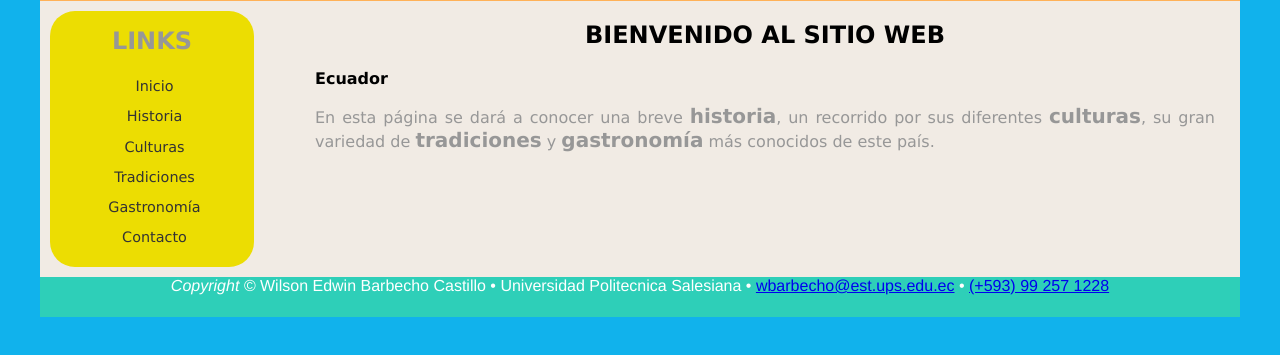
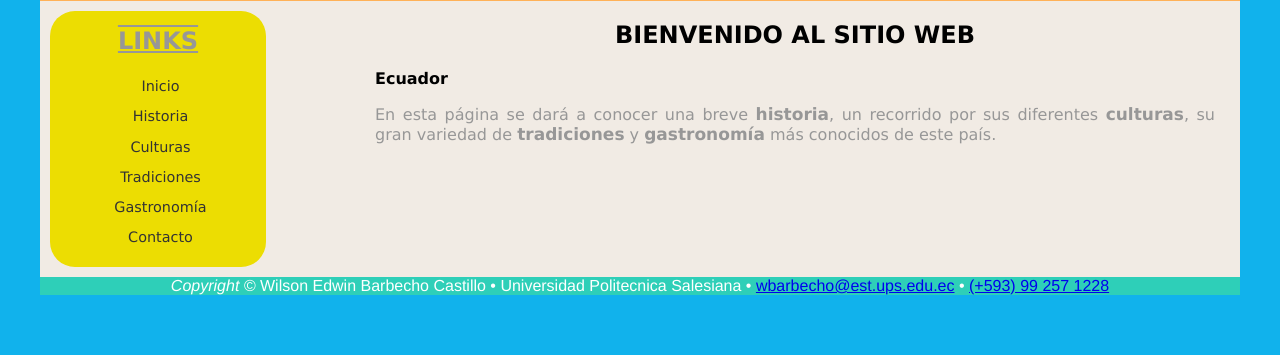
Before and after one commit to wbarbecho/Practica02-Mi-Sitio-Web-CSS, a plain HTML site: page index.html in a window 1280 px wide. Shown: the part 187-542 px from the top of the page. Drawn offline with Linux system fonts and the light colour scheme.

Commit message:
fix footer

```diff
--- a/css/dos_columnas.css
+++ b/css/dos_columnas.css
@@ -8,7 +8,7 @@
   border-radius: 25px;
   margin: 10px;
   background-color: #ecdd02;
-  width: 17%;
+  width: 18%;
   height: fit-content;
   float: left;
   display: block;
@@ -16,7 +16,7 @@
 .contenido {
   margin-right: 25px;
   text-align: justify;
-  width: 75%;
+  width: 70%;
   height: auto;
   display: block;
   float: right;
@@ -29,7 +29,3 @@
 .contenido > h2 {
   text-align: center;
 }
-
-footer {
-  clear: both;
-}
--- a/css/estilos.css
+++ b/css/estilos.css
@@ -15,9 +15,10 @@ body {
 }
 
 body > div > footer {
+  clear: both;
   background-color: #2ecfb8;
   color: white;
-  height: 5vh;
+  height: auto;
   width: auto;
   font-family: Helvetica, sans-serif;
   text-align: center;
@@ -37,10 +38,16 @@ body > div > header {
   text-align: center;
 }
 b {
-  font-size: 20px;
+  font-size: 17px;
 }
 h1 {
   font-size: 1.5em;
+  text-align: center;
+  text-decoration: underline overline;
+}
+h2 {
+  font-size: 1.5em;
+  color: rgb(91, 183, 219);
   text-align: center;
 }
 h3 {
@@ -58,8 +65,8 @@ h3 {
   margin-top: 1em;
 }
 
+/*Inicio formulario*/
 label {
-  /* Para asegurarse que todos los labels tienen el mismo tamaño y están alineados correctamente */
   display: inline-block;
   width: 90px;
   text-align: right;
@@ -67,26 +74,21 @@ label {
 
 input,
 textarea {
-  /* Para darle el mismo tamaño a todos los campos de texto */
   width: 300px;
-  -moz-box-sizing: border-box;
   box-sizing: border-box;
 }
 
 textarea {
-  /* Para alinear campos de texto multilínea con sus labels */
   vertical-align: top;
-  /* Para dar suficiente espacio para escribir texto */
   height: 5em;
-  /* Para permitir a los usuarios cambiar el tamaño de cualquier textarea verticalmente
-      No funciona en todos los navegadores */
   resize: vertical;
 }
 
 .button {
-  /* Para posicionar los botones a la misma posición que los campos de texto */
   padding-left: 175px;
 }
+
+/*fin formulario*/
 
 /* Navigation Styles */
 
```
Also changed, not shown: docs/info/formulario.html (+2 -4 lines), docs/info/gastronomia.html (+1 -1 lines).
